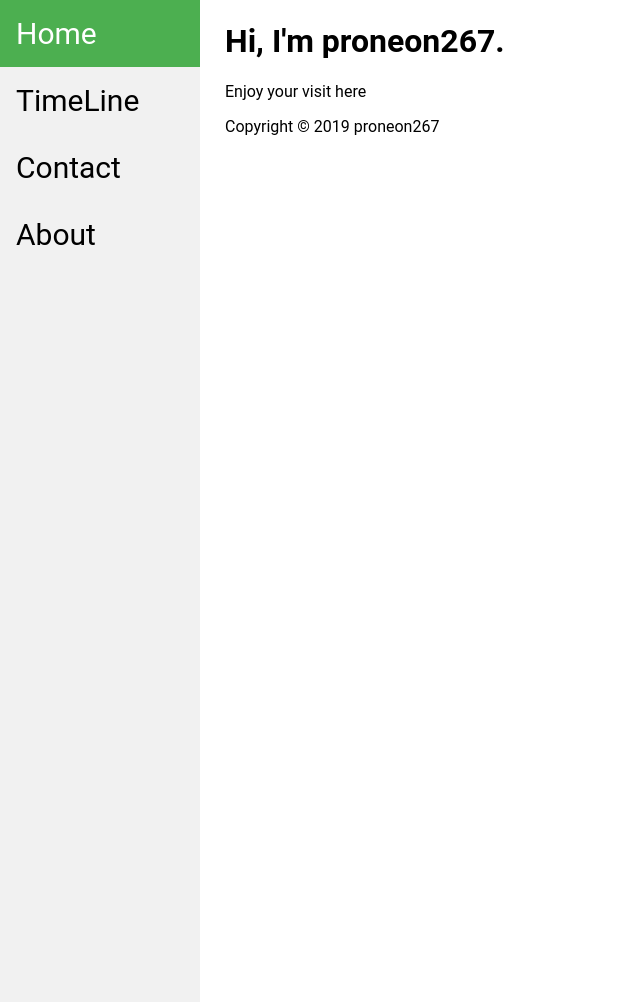
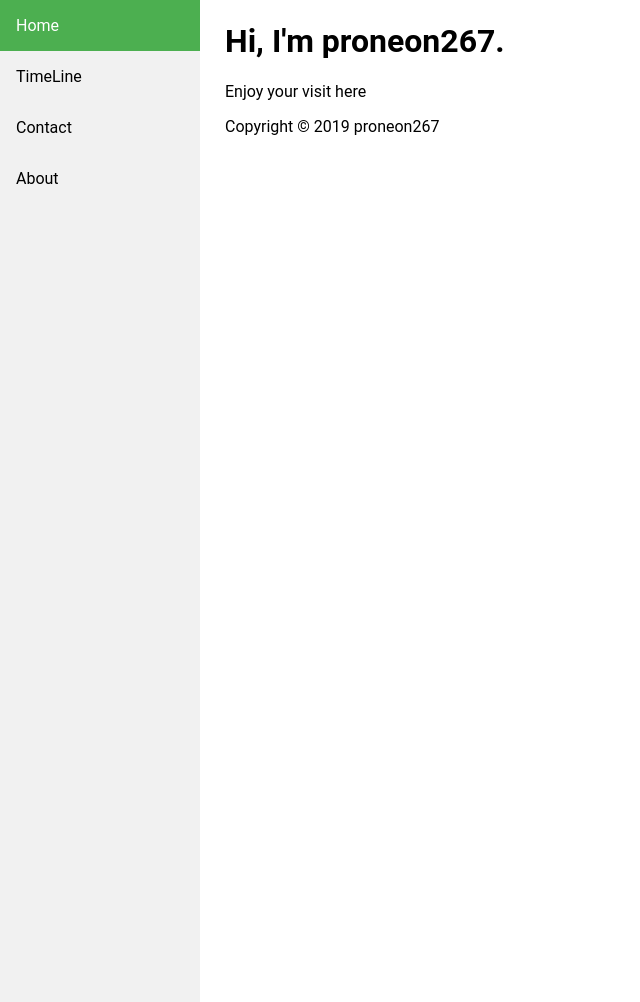
Before and after one commit to proneon267/proneon267.github.io, a Jekyll site: the page built from index.html, in a window 1280 px wide and 1002 px high. Shown: the whole window, without its empty margins (0-640 px from the left). Built offline with Jekyll 4.4.1, drawn with Linux system fonts in a browser that asks for light colours.

Commit message:
Update default.html

```diff
--- a/_layouts/default.html
+++ b/_layouts/default.html
@@ -17,7 +17,6 @@
         position: fixed;
         height: 100%;
         overflow: auto;
-	font-size:30px;
       }
 
       .sidebar a {
```
